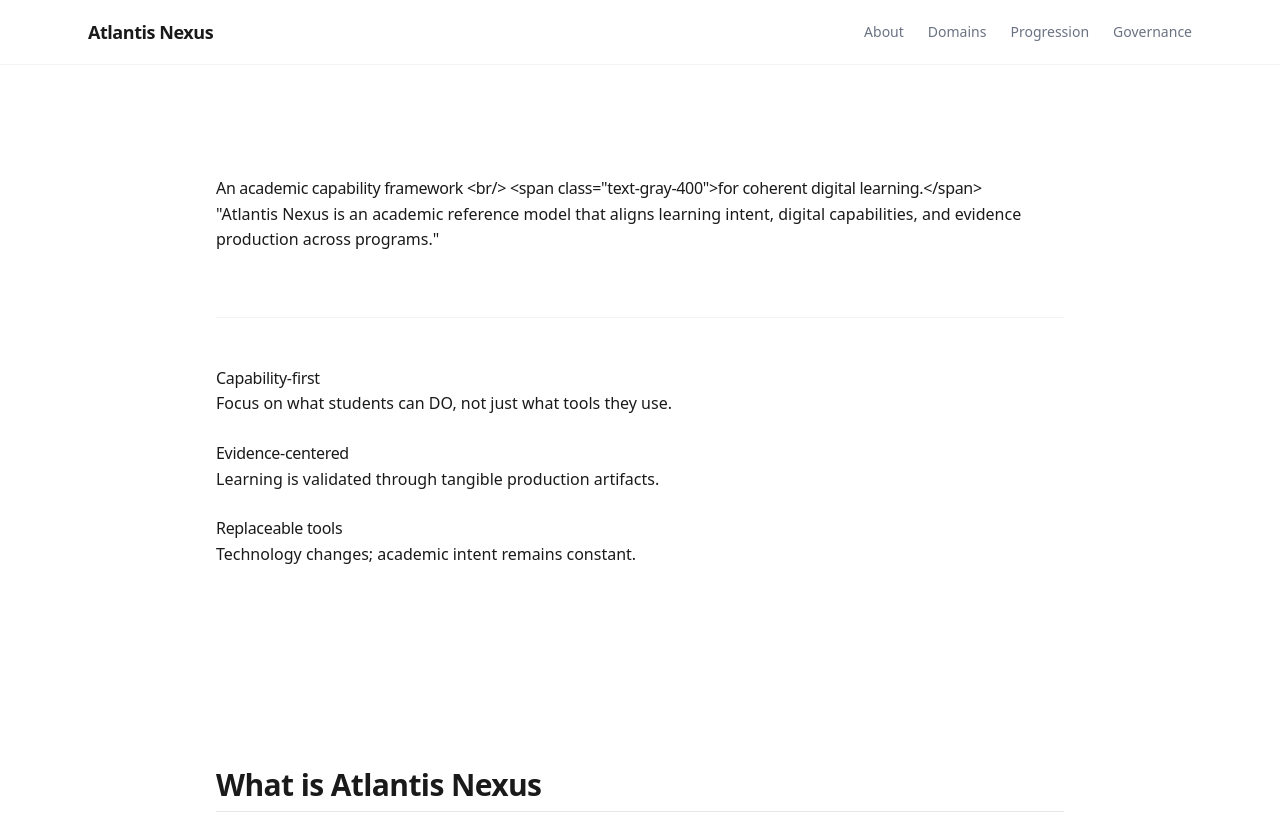
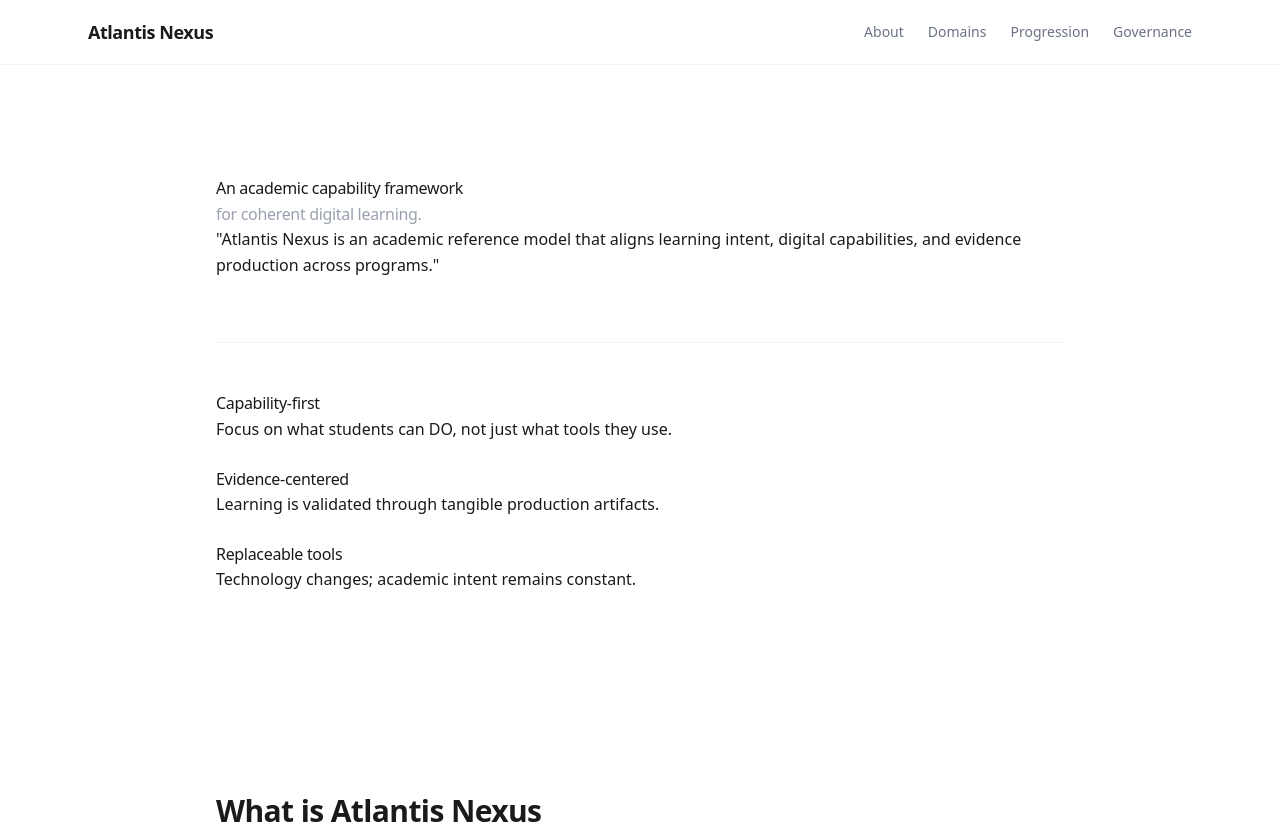
Before and after one commit to aunexus-lab/atlantis-nexus, a React (Vite) app: page / in a window 1280 px wide. Shown: the top 824 px of the page. Built offline with nearby package versions, Linux system fonts and the light colour scheme.

Commit message:
Fix: Enable raw HTML in Markdown (hero br tags)

```diff
--- a/package.json
+++ b/package.json
@@ -21,6 +21,7 @@
     "react": "^19.2.0",
     "react-dom": "^19.2.0",
     "react-markdown": "^10.1.0",
+    "rehype-raw": "^7.0.0",
     "tailwindcss": "^4.1.18",
     "three": "^0.182.0",
     "uuid": "^13.0.0"
--- a/src/App.jsx
+++ b/src/App.jsx
@@ -1,5 +1,6 @@
 import React from 'react';
 import Markdown from 'react-markdown';
+import rehypeRaw from 'rehype-raw';
 import Section from './components/Section';
 
 // Content Imports (Vite ?raw import)
@@ -33,7 +34,7 @@ function App() {
         {/* HERO SECTION */}
         <section className="max-w-4xl mx-auto px-6 py-20 text-center md:text-left">
           <div className="prose prose-xl prose-headings:font-bold prose-headings:tracking-tighter prose-headings:text-black prose-blockquote:text-2xl prose-blockquote:font-light prose-blockquote:italic prose-blockquote:border-l-4 prose-blockquote:border-gray-300 prose-blockquote:pl-6">
-            <Markdown>{heroMd}</Markdown>
+            <Markdown rehypePlugins={[rehypeRaw]}>{heroMd}</Markdown>
           </div>
 
           <div className="grid md:grid-cols-3 gap-8 mt-16 border-t border-gray-100 pt-12">
@@ -80,7 +81,7 @@ function App() {
       <footer className="border-t border-gray-100 py-12 text-center text-sm text-gray-400">
         <p>© 2026 Atlantis Nexus. Academic Reference Model.</p>
       </footer>
-    </div>
+    </div >
   );
 }
 
--- a/src/components/Section.jsx
+++ b/src/components/Section.jsx
@@ -1,5 +1,6 @@
 import React from 'react';
 import Markdown from 'react-markdown';
+import rehypeRaw from 'rehype-raw';
 
 function Section({ id, title, children, content, className = "" }) {
     return (
@@ -13,7 +14,7 @@ function Section({ id, title, children, content, className = "" }) {
             {/* If raw markdown string is provided, render it with Typography plugin */}
             {content ? (
                 <article className="prose prose-lg prose-academic text-academic-sub leading-relaxed max-w-none hover:prose-a:text-black">
-                    <Markdown>{content}</Markdown>
+                    <Markdown rehypePlugins={[rehypeRaw]}>{content}</Markdown>
                 </article>
             ) : (
                 /* Fallback for direct children (e.g. custom React components like the Domain grid) */
```
Also changed, not shown: 1 other file (tests, documents, lock files or other folders).
